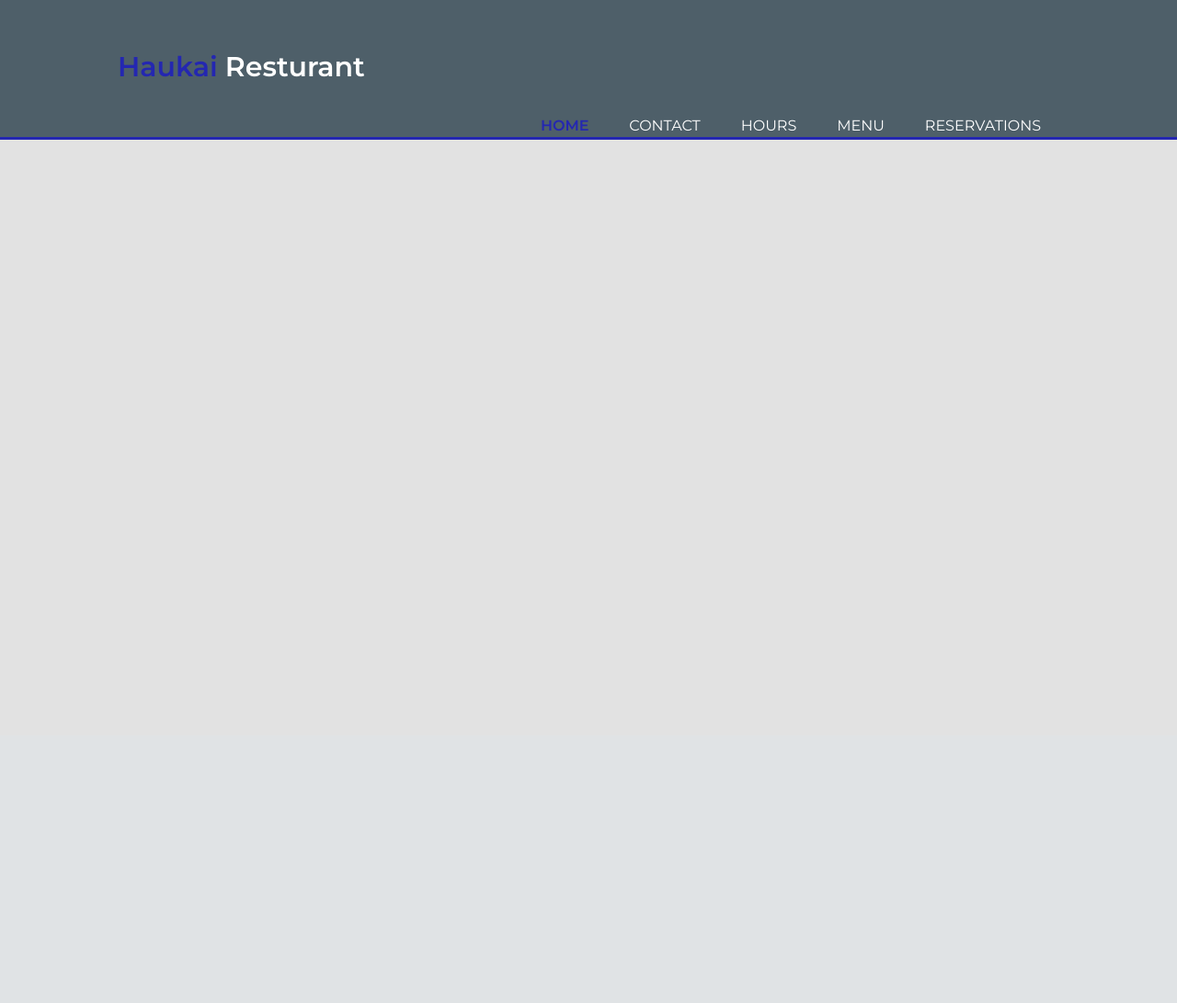
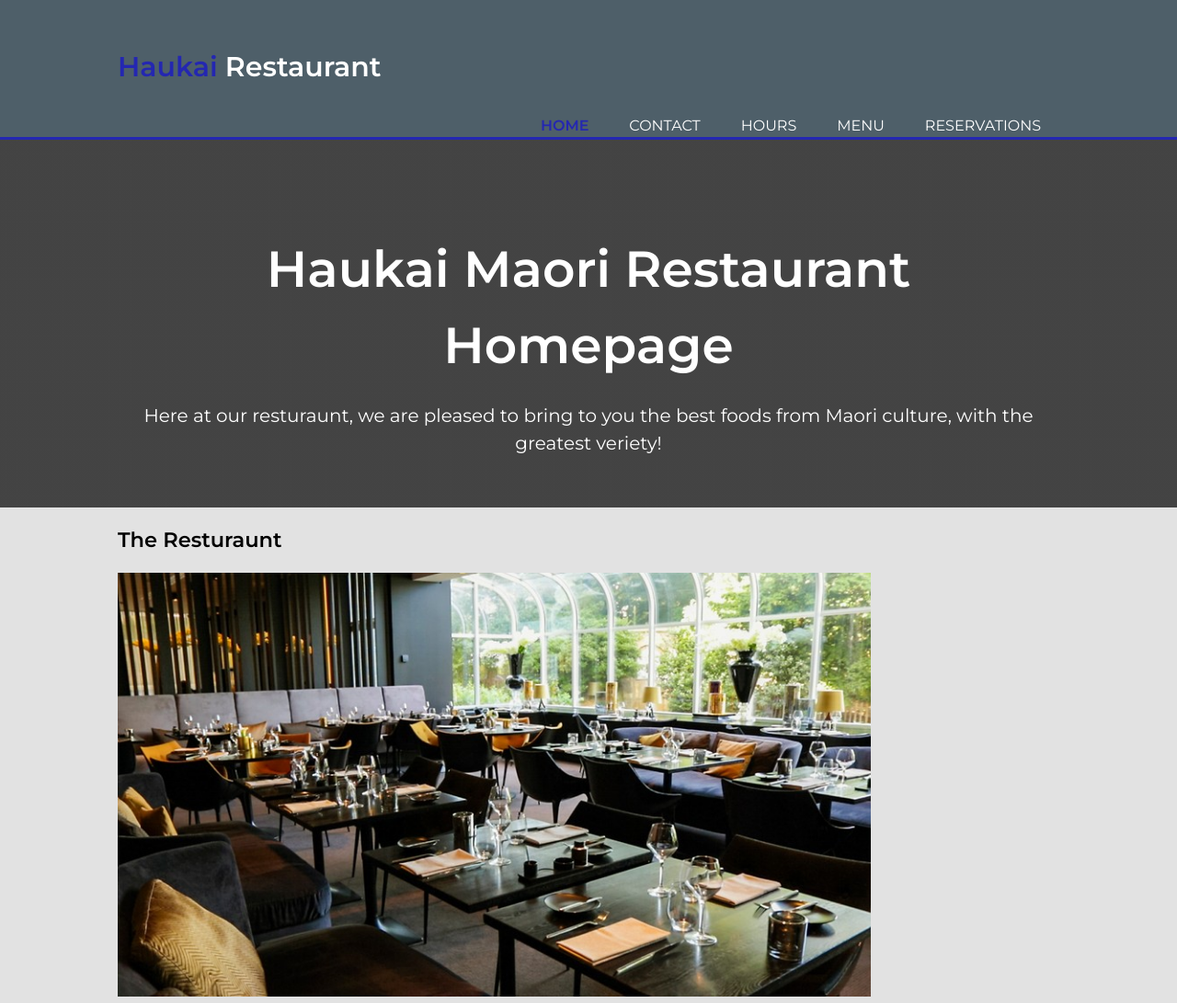
Before and after one commit to cobybraddock/Haukai-Resturant, a PHP site: page / in a window 1280 px wide. Shown: the whole page at 92% size. Before the commit the page ends 152 px from the top, so only its background shows below. Run offline with PHP 8.4, Linux system fonts and the light colour scheme.

Commit message:
Homepage features added and styling almost complete for all pages

```diff
--- a/Haukai-Website/css/styles.css
+++ b/Haukai-Website/css/styles.css
@@ -84,3 +84,26 @@ header a:hover{
     color: #cccccc;
     font-weight: bold;
 }
+
+/* Showcase */
+
+#showcase{
+    min-height: 400px;
+    background: linear-gradient( rgba(0, 0, 0, 0.7), rgba(0, 0, 0, 0.7));
+    text-align: center;
+    color: white;
+}
+
+#showcase h1{
+    margin-top: 100px;
+    font-size: 55px;
+    margin-bottom: 10px;
+}
+
+#showcase p{
+    font-size: 20px;
+}
+
+#resturaunt-pic .container img {
+    max-width: 80%;
+}
--- a/Haukai-Website/index.html
+++ b/Haukai-Website/index.html
@@ -6,13 +6,13 @@
     , initial-scale=1.0">
     <meta http-equiv="X-UA-Compatible" content="ie=edge">
     <link rel="stylesheet" type="text/css" href="css/styles.css">
-    <title>Haukai Resturant - Home</title>
+    <title>Haukai Restaurant - Home</title>
 </head>
 <body>
     <header>
         <div class="container">
             <div id="branding">
-                <h1><span class="highlight">Haukai </span>Resturant</h1>
+                <h1><span class="highlight">Haukai </span>Restaurant</h1>
             </div>
             <nav>
                 <ul>
@@ -26,5 +26,20 @@
         </div>
     </header>
 
+    <section id="showcase">
+        <div class="container">
+            <h1>Haukai Maori Restaurant Homepage</h1>
+            <p>Here at our resturaunt, we are pleased to bring to you the best foods from Maori culture, with the greatest veriety!</p>
+        </div>
+    </section>
+
+    <section id="resturaunt-pic">
+        <div class="container">
+            <h1>The Resturaunt</h1>
+            <img src="images/Restaurant.jpg" alt="picture of Haukai Resturant">
+        </div>
+    </section>
+
+
 </body>
 </html>
```
Also changed, not shown: Haukai-Website/contact.html (+8 -1 lines), Haukai-Website/hours.html (+8 -3 lines), Haukai-Website/menu.html (+9 -2 lines), Haukai-Website/reservations.html (+9 -2 lines), Haukai-Website/images/Restaurant.jpg (added).
